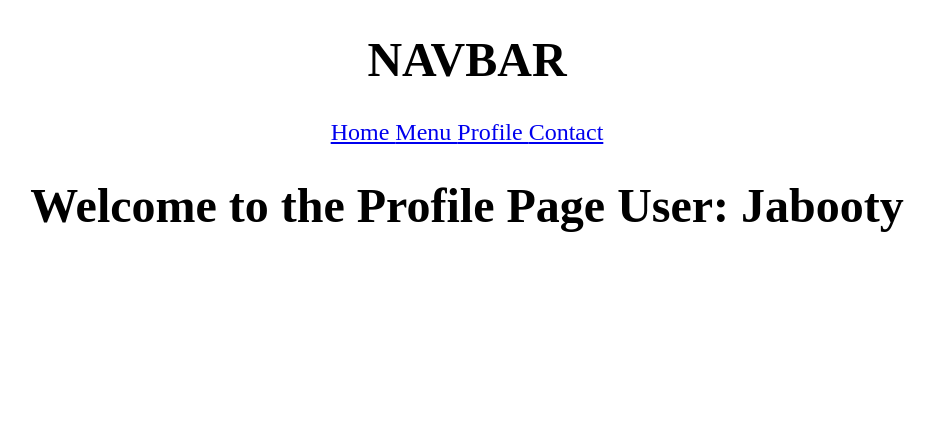
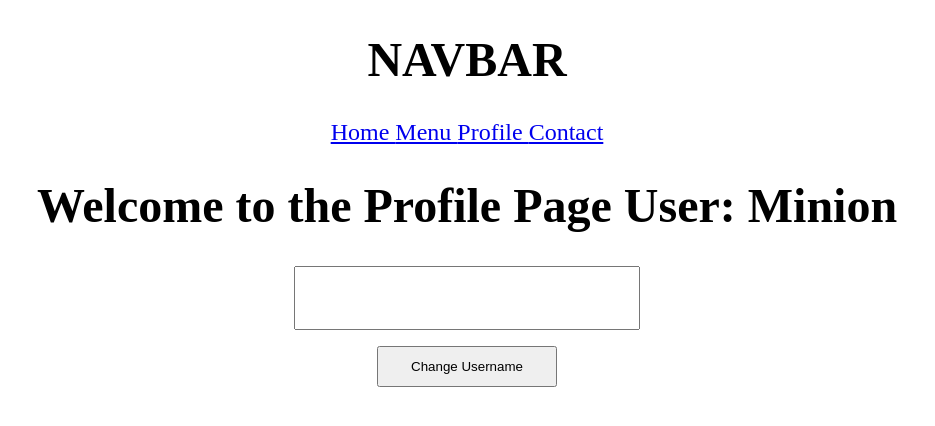
Before and after one commit to SunnyYajie/React-JS, a React (Create React App) app in the folder React Day 1-2/day-1-2/: page /profile in a window 1280 px wide. Shown: the top 426 px of the page, without its empty margins (173-1108 px from the left). Built offline with nearby package versions, Linux system fonts and the light colour scheme.

Commit message:
Day 9 useContext Hook

```diff
--- a/React Day 1-2/day-1-2/src/App.js
+++ b/React Day 1-2/day-1-2/src/App.js
@@ -1,31 +1,33 @@
 import styles from './App.module.css';
 import Axios from 'axios';
-import { useState, useEffect } from 'react';
-import { BrowserRouter as Router, Route, Routes, Link, useHistory, useLocation} from 'react-router-dom';
+import { useState, useEffect, createContext } from 'react';
+import { BrowserRouter as Router, Route, Routes, Link, useHistory, useLocation } from 'react-router-dom';
 import { Home } from "./pages/Home";
 import { Menu } from "./pages/Menu";
 import { Contact } from "./pages/Contact";
 import { Profile } from "./pages/Profile";
 import { Navbar } from "./pages/Navbar";
 
-
+export const AppContext = createContext();
 
 
 function App() {
-  const [username, setUsername] = useState("Jabooty");
+  const [username, setUsername] = useState("Minion");
 
   return (
     <div className={styles.App}>
+    <AppContext.Provider value={{username, setUsername}}>
         <Router>
           <Navbar />
           <Routes>
             <Route path="/" element={<Home />} />
             <Route path="/menu" element={<Menu />} />
-          <Route path="/profile" element={<Profile username={username}/>} />
+            <Route path="/profile" element={<Profile />} />
             <Route path="/contact" element={<Contact />} />
             <Route path="*" element={<h1>Page not found</h1>} />
           </Routes>
         </Router>
+      </AppContext.Provider>
     </div>
   );
 }
--- a/React Day 1-2/day-1-2/src/pages/ChangeProfile.js
+++ b/React Day 1-2/day-1-2/src/pages/ChangeProfile.js
@@ -1,3 +1,20 @@
+import { useState, useContext } from "react";
+import { AppContext } from "../App";
+
 export const ChangeProfile = () => {
-
+    const {setUsername} = useContext(AppContext);
+    const [newUsername, setNewUsername] = useState("");
+    return(
+        <div>
+            <input onChange={(event) => {
+                setNewUsername(event.target.value);
+            }} />
+            <br />
+            <button style={{margin: "1rem"}} onClick={() => {
+                setUsername(newUsername);
+            }}>
+                Change Username
+            </button>
+        </div>
+    );
 };
--- a/React Day 1-2/day-1-2/src/pages/Profile.js
+++ b/React Day 1-2/day-1-2/src/pages/Profile.js
@@ -1,3 +1,16 @@
-export const Profile = (props) => {
- return <h1> Welcome to the Profile Page User: {props.username}</h1>
+import { useContext } from "react";
+import { AppContext } from "../App";
+import { ChangeProfile } from "./ChangeProfile";
+
+
+export const Profile = () => {
+    const { username } = useContext(AppContext);
+
+    return (
+        <div>
+            <h1> Welcome to the Profile Page User: {username}</h1>
+            <ChangeProfile />
+        </div>
+
+    );
 }
```
Lines whose indentation alone changed are shown as unchanged.
